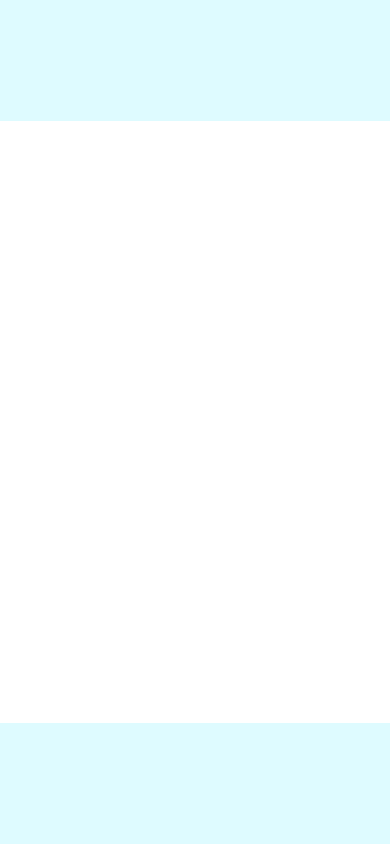
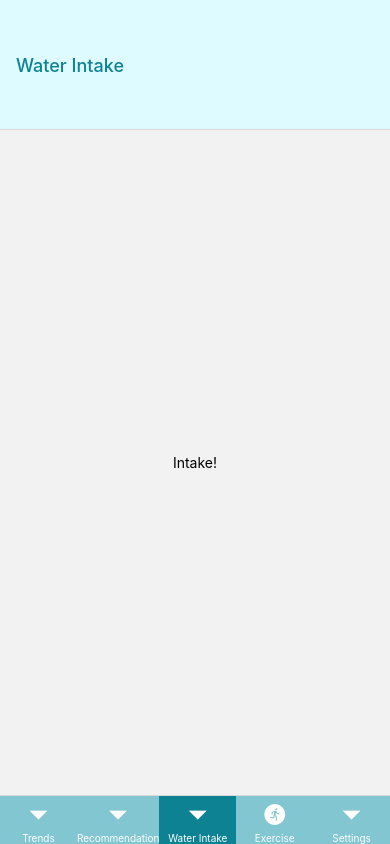
Before and after one commit to richardm213/hydration-helper, a React Native app: screen / in a window 390 px wide. Built offline with nearby package versions, Linux system fonts and the light colour scheme.

Commit message:
+Added initial navigation and header

```diff
--- a/App.js
+++ b/App.js
@@ -1,51 +1,82 @@
+import * as React from 'react';
+import { Text, View, TouchableOpacity } from 'react-native';
 import { NavigationContainer } from '@react-navigation/native';
-import { StatusBar } from 'expo-status-bar';
-import {
-  Text, View, StyleSheet,
-  SafeAreaView,
-  Alert,
-  Image
-} from 'react-native';
-import { Button, Icon, Input, Header } from 'react-native-elements';
-import { ScreenHeight, ScreenWidth } from 'react-native-elements/dist/helpers';
-const white = '#fff';
+import { createBottomTabNavigator } from '@react-navigation/bottom-tabs';
+import { Button, Icon, Input } from 'react-native-elements';
+import { MaterialIcons } from '@expo/vector-icons';
+import ExerciseTab from './components/ExerciseTab';
 
+function SettingsTab() {
+  return (
+    <View style={{ flex: 1, justifyContent: 'center', alignItems: 'center' }}>
+      <Text>Settings!</Text>
+    </View>
+  );
+}
 
-const styles = StyleSheet.create({
-  header: {
-    flex: 1,
-    backgroundColor: '#DEFBFF',
-  },
-  center: {
-    flex: 5,
-    backgroundColor: 'white',
+function IntakeTab() {
+  return (
+    <View style={{ flex: 1, justifyContent: 'center', alignItems: 'center' }}>
+      <Text>Intake!</Text>
+    </View>
+  );
+}
 
-  },
-  footer: {
-    flex: 1,
-    backgroundColor: '#DEFBFF',
+function RecommendationTab() {
+  return (
+    <View style={{ flex: 1, justifyContent: 'center', alignItems: 'center' }}>
+      <Text>Recommendation!</Text>
+    </View>
+  );
+}
 
-  },
-  container: {
-    flex: 1,
-    flexDirection: 'column'
-  }
-});
+function TrendsTab() {
+  return (
+    <View style={{ flex: 1, justifyContent: 'center', alignItems: 'center' }}>
+      <Text>Trends!</Text>
+    </View>
+  );
+}
+
+const Tab = createBottomTabNavigator();
+
+function Tabs() {
+  return (
+    <Tab.Navigator
+      initialRouteName='Water Intake'
+      screenOptions={{
+        tabBarActiveBackgroundColor: '#0C8292',
+        tabBarInactiveBackgroundColor: '#81C6D0',
+        tabBarActiveTintColor: 'white',
+        tabBarInactiveTintColor: 'white',
+        headerStyle: {
+          height: 130,
+          backgroundColor: '#DEFBFF'
+        },
+        headerTitleStyle: {
+          color: '#0C8292',
+          fontSize: 18
+        }
+      }}>
+      <Tab.Screen name="Trends" component={TrendsTab} />
+      <Tab.Screen name="Recommendation" component={RecommendationTab} />
+      <Tab.Screen name="Water Intake" component={IntakeTab} />
+      <Tab.Screen name="Exercise" component={ExerciseTab} options={{
+        tabBarIcon: ({ color, size }) => (
+          <MaterialIcons name='run-circle'
+            color={color}
+            size={size} />),
+        tabBarButton: (props) => <TouchableOpacity {...props}></TouchableOpacity>
+      }} />
+      <Tab.Screen name="Settings" component={SettingsTab} />
+    </Tab.Navigator >
+  );
+}
 
 export default function App() {
   return (
-    <SafeAreaView style={styles.container}>
-      <View style={styles.header}>
-      </View>
-
-      <View style={styles.center}>
-      </View>
-
-      <View style={styles.footer}>
-        <NavigationContainer>
-        </NavigationContainer>
-      </View>
-
-    </SafeAreaView>
+    <NavigationContainer>
+      <Tabs />
+    </NavigationContainer>
   );
 }
--- a/components/exercise-tab.js
+++ b/components/ExerciseTab.js
@@ -46,7 +46,7 @@ const styles = StyleSheet.create({
     },
 });
 
-export default function App() {
+export default function ExerciseTab() {
     return (
         <View style={styles.container}>
             <Icon
```
